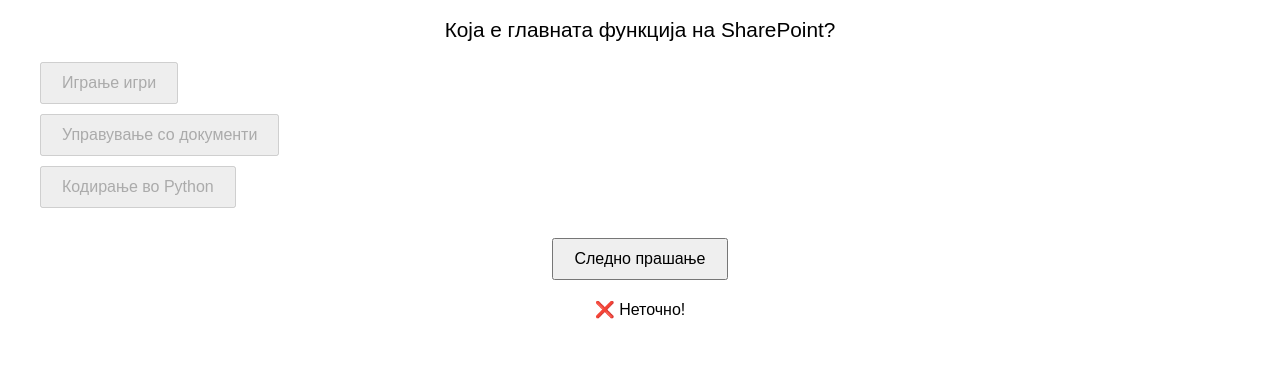
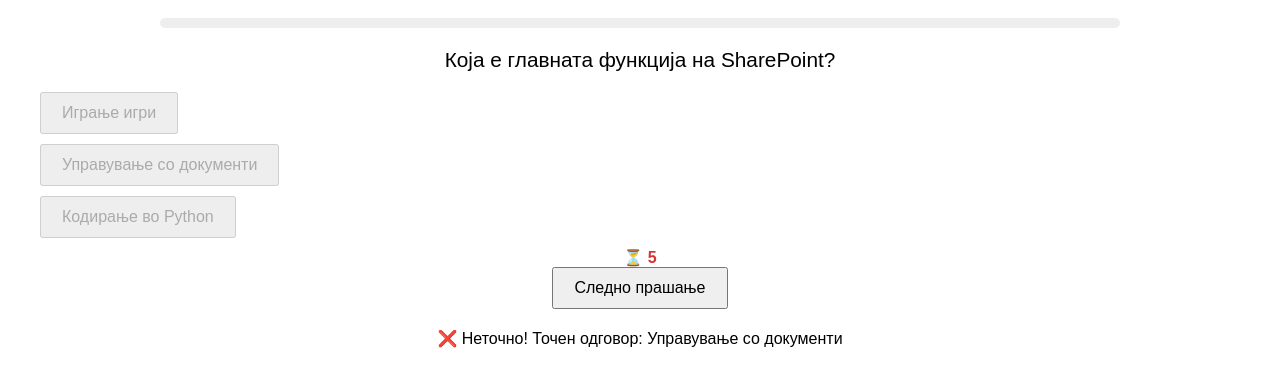
Before and after one commit to atakankahil/sp-embed-demo, a plain HTML site: page quiz.html in a window 1280 px wide. Both pictures are taken after a click on the button "Играње игри". Shown: the part 81-468 px from the top of the page. Drawn offline with Linux system fonts and the light colour scheme.

Commit message:
Update quiz.html

```diff
--- a/quiz.html
+++ b/quiz.html
@@ -4,55 +4,59 @@
   <meta charset="UTF-8" />
   <title>Квиз за обука</title>
   <style>
-    body { font-family: Arial, sans-serif; text-align: center; margin: 40px; }
+    body { font-family: Arial, sans-serif; text-align: center; margin: 40px; transition: all 0.3s ease; }
     .question { font-size: 1.3em; margin-bottom: 20px; }
-    .option { margin: 10px 0; display: block; }
-    button { margin-top: 20px; padding: 10px 20px; font-size: 1em; }
+    .option { margin: 10px 0; display: block; padding: 10px 20px; font-size: 1em; }
+    button { padding: 10px 20px; font-size: 1em; }
+    .progress-container { width: 80%; background: #eee; margin: 20px auto; border-radius: 5px; overflow: hidden; }
+    .progress-bar { height: 10px; background: green; width: 0%; transition: width 0.3s ease; }
+    #timer { font-weight: bold; color: #d63333; margin-top: 10px; }
   </style>
 </head>
 <body>
 
   <h1>🧠 Квиз за обука</h1>
+  <div class="progress-container"><div class="progress-bar" id="progress"></div></div>
   <div id="quiz-container">
     <div class="question" id="question"></div>
     <div id="options"></div>
+    <div id="timer">⏳ 10</div>
     <button onclick="nextQuestion()">Следно прашање</button>
     <div id="result" style="margin-top: 20px;"></div>
   </div>
 
   <script>
     const quiz = [
-      {
-        q: "Која е главната функција на SharePoint?",
-        o: ["Играње игри", "Управување со документи", "Кодирање во Python"],
-        a: 1
-      },
-      {
-        q: "Која е кратенката за HTML?",
-        o: ["HyperText Markup Language", "Home Tool Markup Language", "Hyperlinks and Text Markup Language"],
-        a: 0
-      },
-      {
-        q: "Која е бојата на копчето за објавување во SharePoint?",
-        o: ["Сина", "Зелена", "Сива"],
-        a: 2
-      },
-      {
-        q: "Како се вика македонската валута?",
-        o: ["Лира", "Динар", "Фунта"],
-        a: 1
-      },
-      {
-        q: "JavaScript се извршува на:",
-        o: ["Сервер", "Браузер", "Принтер"],
-        a: 1
-      }
+      { q: "Која е главната функција на SharePoint?", o: ["Играње игри", "Управување со документи", "Кодирање во Python"], a: 1 },
+      { q: "Која е кратенката за HTML?", o: ["HyperText Markup Language", "Home Tool Markup Language", "Hyperlinks and Text Markup Language"], a: 0 },
+      { q: "Која е бојата на копчето за објавување во SharePoint?", o: ["Сина", "Зелена", "Сива"], a: 2 },
+      { q: "Како се вика македонската валута?", o: ["Лира", "Динар", "Фунта"], a: 1 },
+      { q: "JavaScript се извршува на:", o: ["Сервер", "Браузер", "Принтер"], a: 1 }
     ];
 
-    let current = 0;
-    let score = 0;
+    let current = 0, score = 0, timer, timeLeft = 10;
+
+    function startTimer() {
+      clearInterval(timer);
+      timeLeft = 10;
+      document.getElementById('timer').textContent = `⏳ ${timeLeft}`;
+      timer = setInterval(() => {
+        timeLeft--;
+        document.getElementById('timer').textContent = `⏳ ${timeLeft}`;
+        if (timeLeft <= 0) {
+          clearInterval(timer);
+          checkAnswer(null); // time out = incorrect
+        }
+      }, 1000);
+    }
+
+    function updateProgress() {
+      const progress = ((current) / quiz.length) * 100;
+      document.getElementById("progress").style.width = progress + "%";
+    }
 
     function showQuestion() {
+      updateProgress();
       const q = quiz[current];
       document.getElementById("question").textContent = q.q;
       const options = document.getElementById("options");
@@ -65,15 +69,18 @@
         options.appendChild(btn);
       });
       document.getElementById("result").textContent = "";
+      startTimer();
     }
 
     function checkAnswer(i) {
-      const isCorrect = i === quiz[current].a;
-      if (isCorrect) {
+      clearInterval(timer);
+      const correct = quiz[current].a;
+      const result = document.getElementById("result");
+      if (i === correct) {
         score++;
-        document.getElementById("result").textContent = "✅ Точно!";
+        result.textContent = "✅ Точно!";
       } else {
-        document.getElementById("result").textContent = "❌ Неточно!";
+        result.textContent = "❌ Неточно! Точен одговор: " + quiz[current].o[correct];
       }
       [...document.getElementsByClassName("option")].forEach(btn => btn.disabled = true);
     }
```
